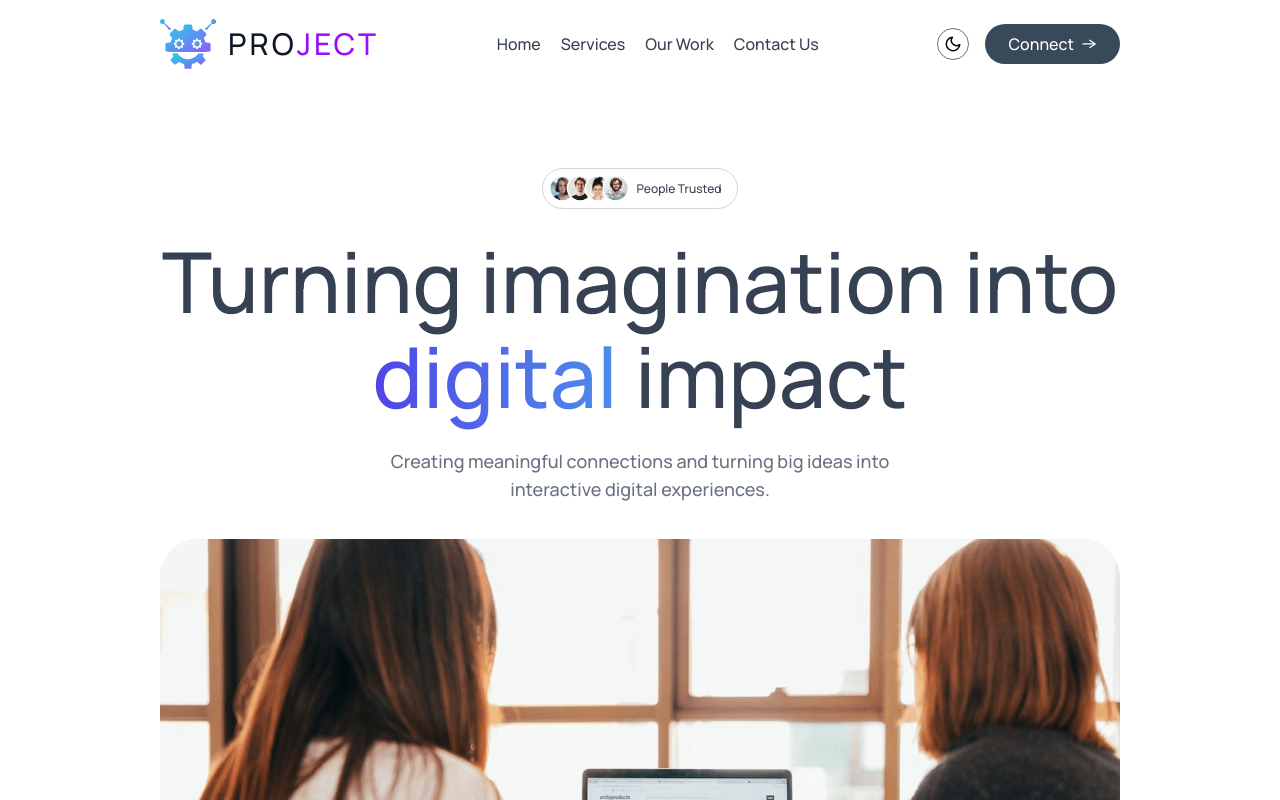
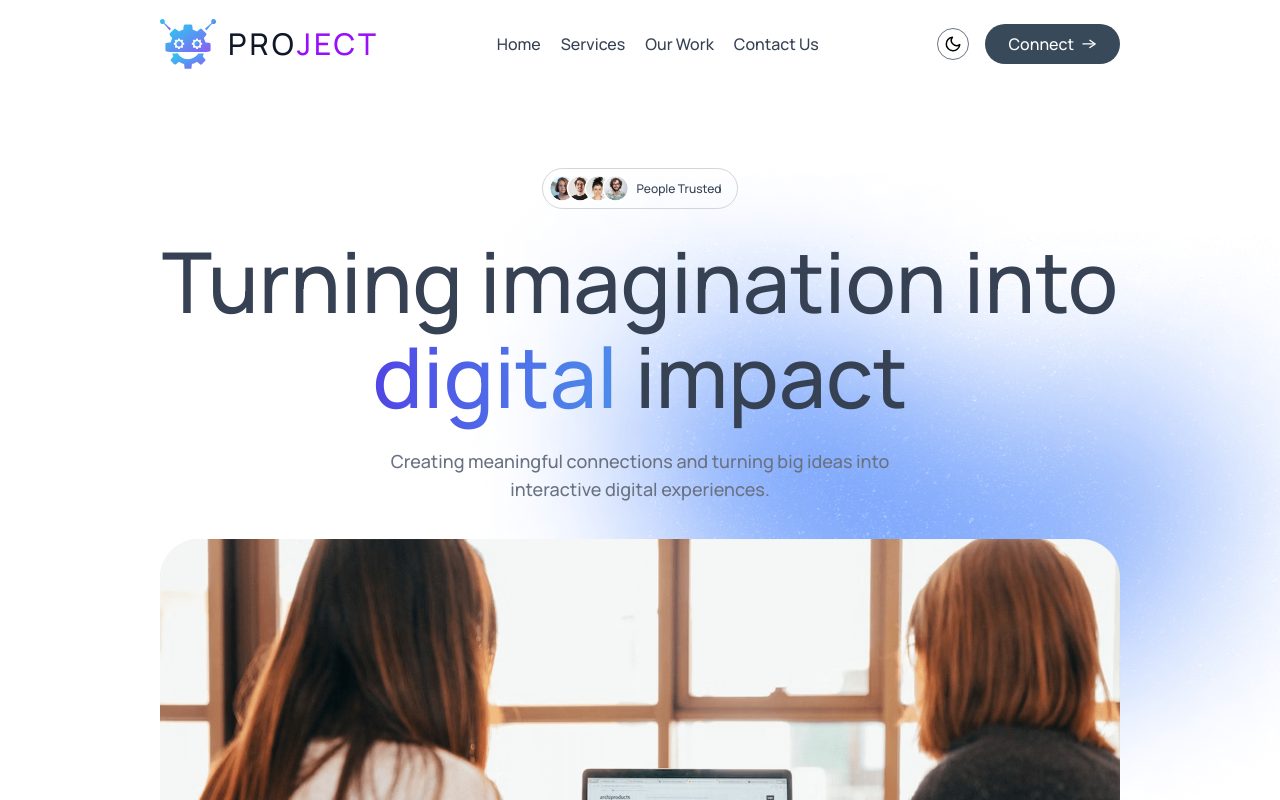
Before and after one commit to Rudraksh1428/reactProj, a React (Vite) app: page / in a window 1280 px wide. Shown: the top 800 px of the page. Built offline with nearby package versions, Linux system fonts and the light colour scheme.

Commit message:
Hero section changed css

```diff
--- a/src/components/Hero.jsx
+++ b/src/components/Hero.jsx
@@ -25,6 +25,11 @@ const Hero = () => {
       </p>
       <div className="relative">
         <img src={assets.hero_img} alt="" className="w-full max-w-6xl" />
+        <img
+          src={assets.bgImage1}
+          alt=""
+          className="absolute -top-40 -right-40 sm:-top-100 sm:-right-70 -z-1 dark:hidden"
+        />
       </div>
     </div>
   );
```
